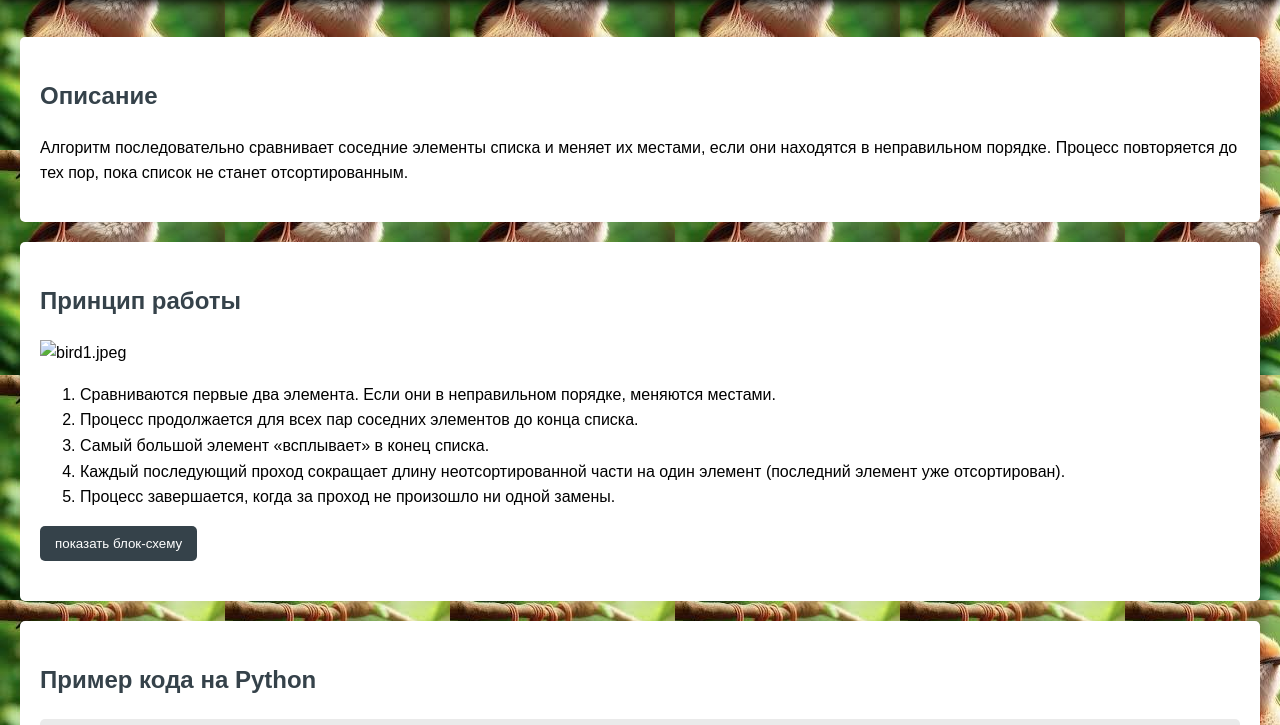
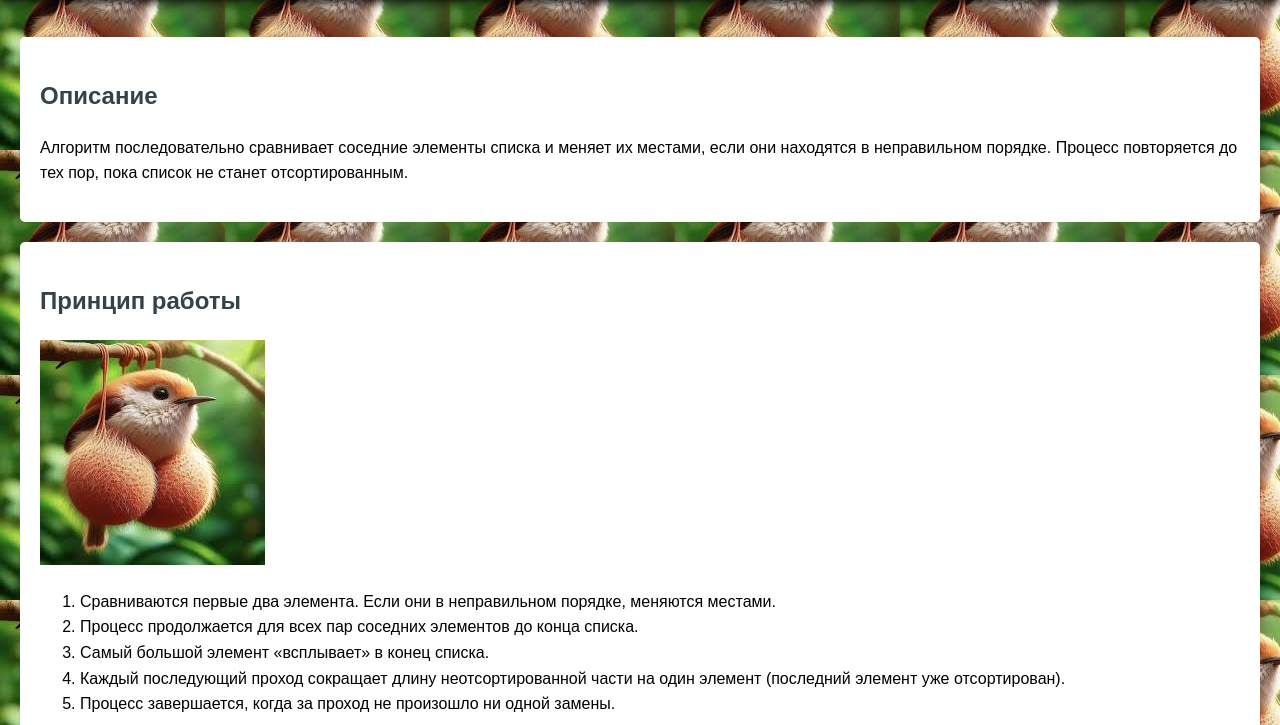
Before and after one commit to KarinaPepper/INDIprojetc, a plain HTML site: page index.html in a window 1280 px wide. Shown: the part 75-800 px from the top of the page. Drawn offline with Linux system fonts and the light colour scheme.

Commit message:
Update index.html

```diff
--- a/index.html
+++ b/index.html
@@ -48,7 +48,7 @@
         </section>
         <section>
             <h2>Принцип работы</h2>
-            <img src="/image.jpeg" alt="bird1.jpeg">
+            <img src="/bird1.jpeg" alt="bird1.jpeg">
             <ol id="steps">
                 <li>Сравниваются первые два элемента. Если они в неправильном порядке, меняются местами.</li>
                 <li>Процесс продолжается для всех пар соседних элементов до конца списка.</li>
```
